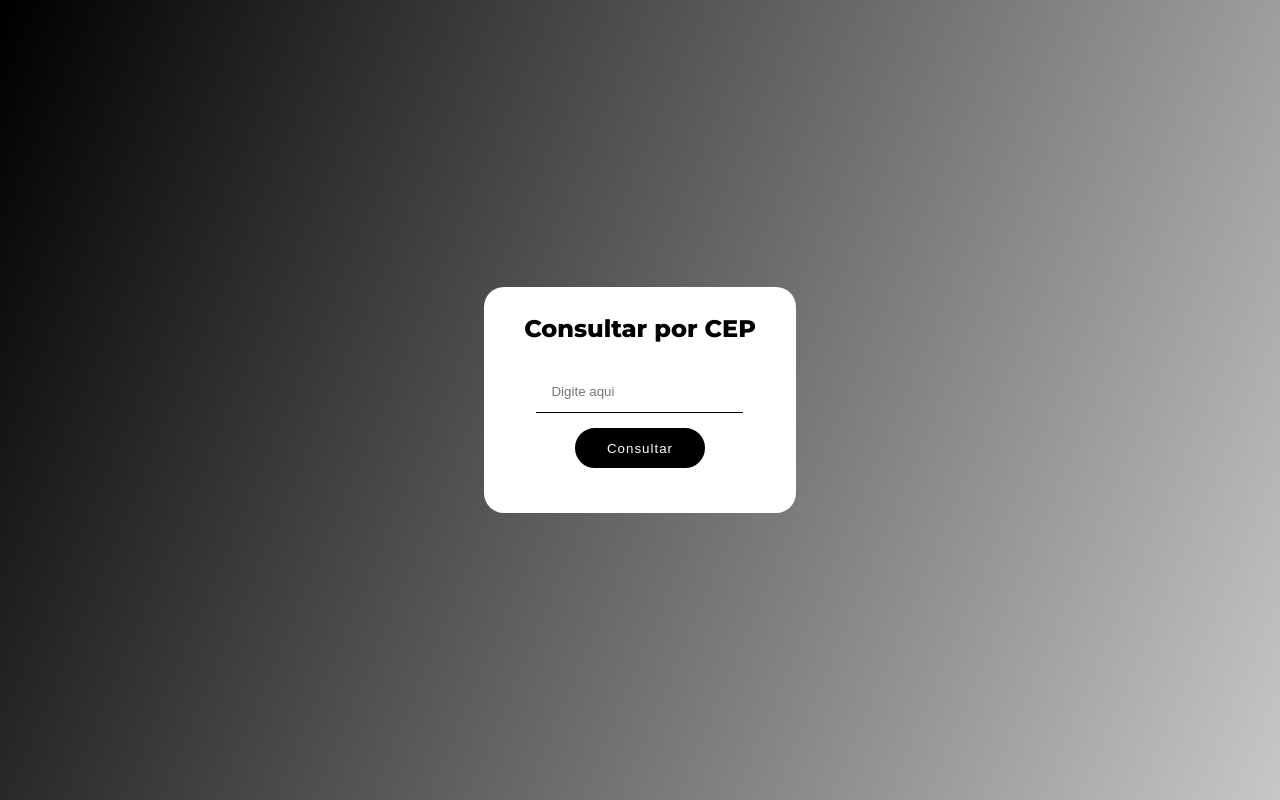
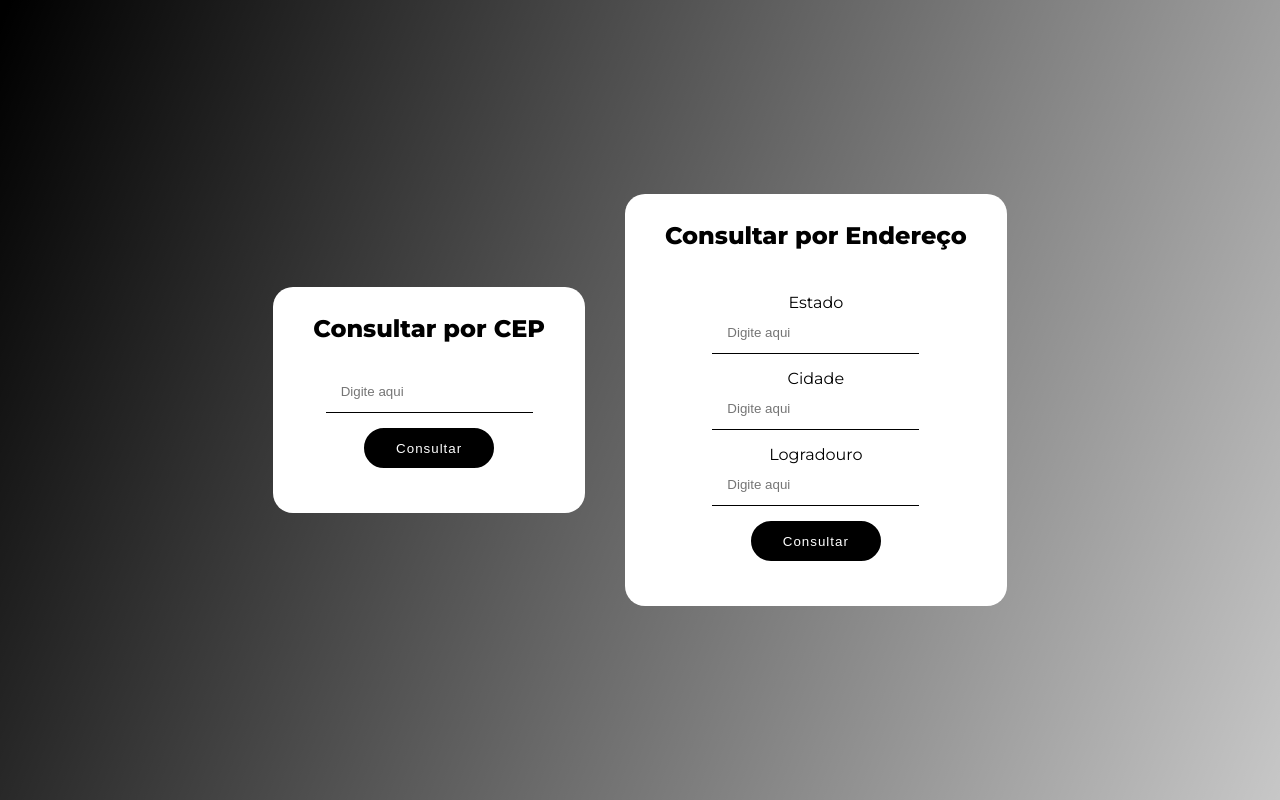
Before and after one commit to victorambrozi/consultar-cep, a plain HTML site: page index.html in a window 1280 px wide. Drawn offline with nearby package versions, Linux system fonts and the light colour scheme.

Commit message:
added new field for seach

```diff
--- a/index.html
+++ b/index.html
@@ -29,6 +29,31 @@
     </div>
     <!-- container -->
 
+    <div class="container">
+
+        <h1>Consultar por Endereço</h1>
+
+        <form action="" class="form">
+            <label for="uf">Estado</label>
+            <input id="uf" type="text" placeholder="Digite aqui" required>
+
+            <label for="city">Cidade</label>
+            <input id="city" type="text" placeholder="Digite aqui" required>
+
+            <label for="street">Logradouro</label>
+            <input id="street" type="text" placeholder="Digite aqui" required>
+
+            <button id="button" type="button">Consultar</button>
+        </form>
+
+        <div class="data">
+
+        </div>
+
+
+    </div>
+    <!-- container -->
+
     <script src="https://unpkg.com/axios/dist/axios.min.js"></script>
     <script src="public/script/main.js"></script>
 </body>
```
